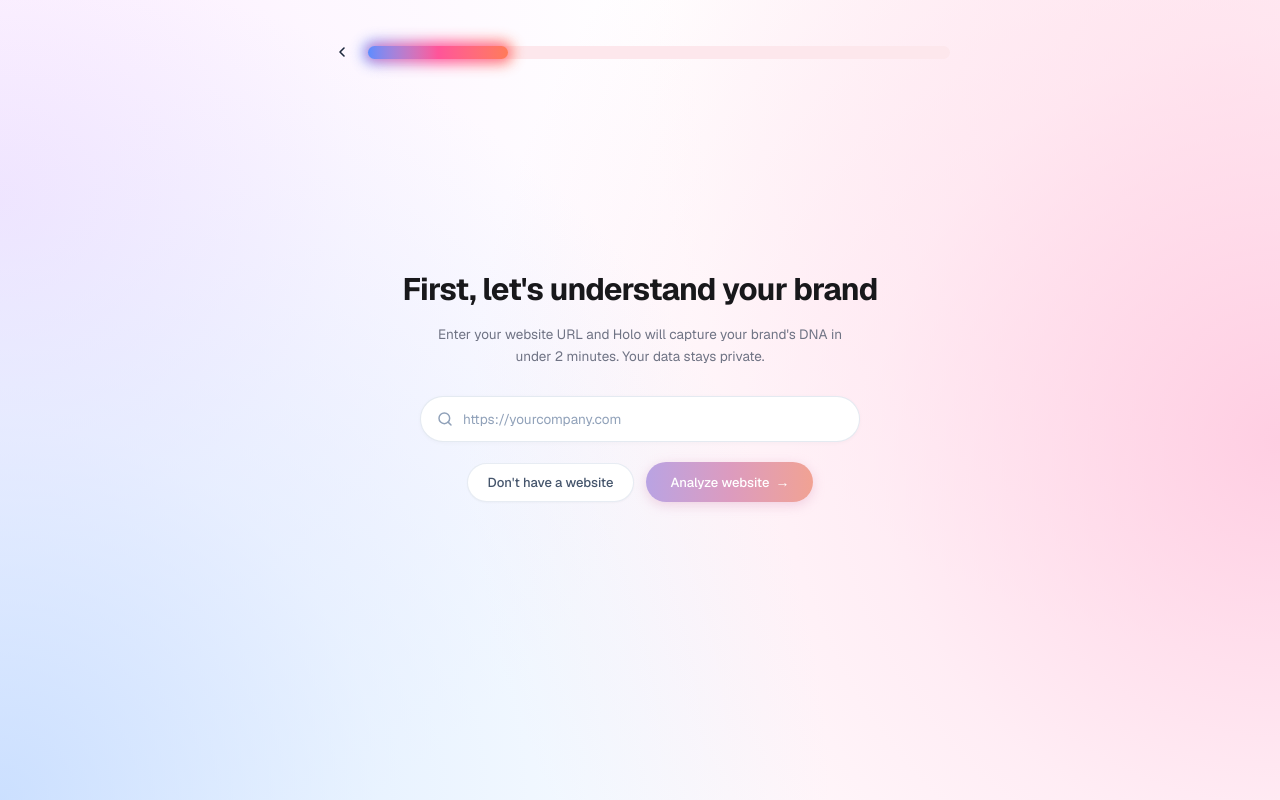
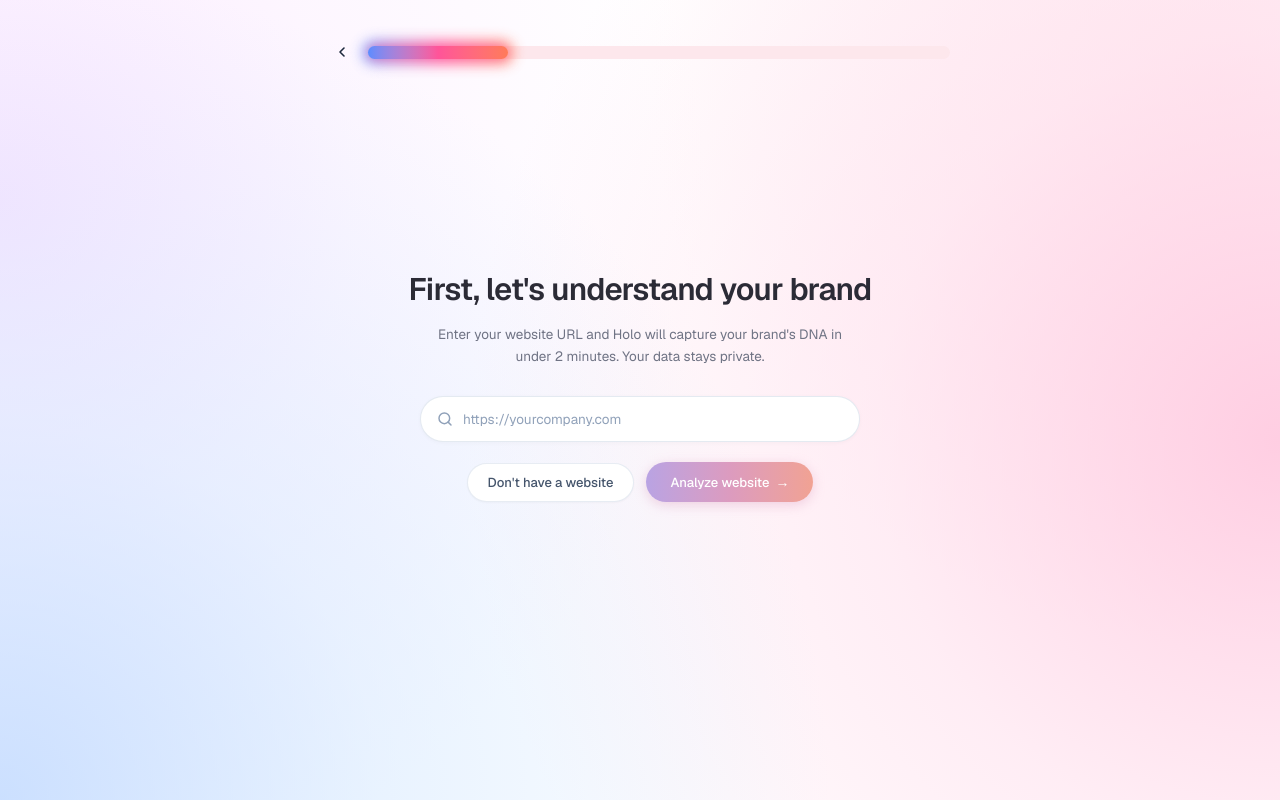
Before and after one commit to worapon888/convert-cake-kol-matcher, a Next.js app: page / in a window 1280 px wide. Built offline with nearby package versions, Linux system fonts and the light colour scheme.

Commit message:
style: soften headline font weight and color per feedback

```diff
--- a/src/app/page.tsx
+++ b/src/app/page.tsx
@@ -92,8 +92,8 @@ export default function Screen01BrandInputPage() {
       {/* Main Content Area: Centered Hero + Input + Buttons */}
       <main className="flex-1 flex flex-col items-center justify-center px-4 py-8 sm:py-12 -mt-4 sm:-mt-8">
         <div className="w-full max-w-xl mx-auto text-center">
-          {/* Heading */}
-          <h1 className="text-xl sm:text-[29px] md:text-[31px] font-bold text-[#18181B] tracking-tight max-w-[330px] sm:max-w-none mx-auto leading-tight sm:leading-normal">
+          {/* Heading with slightly reduced weight (semibold) and softer charcoal color */}
+          <h1 className="text-xl sm:text-[29px] md:text-[31px] font-semibold text-[#2B2B36] tracking-tight max-w-[330px] sm:max-w-none mx-auto leading-tight sm:leading-normal">
             First, let&apos;s understand your brand
           </h1>
 
```
